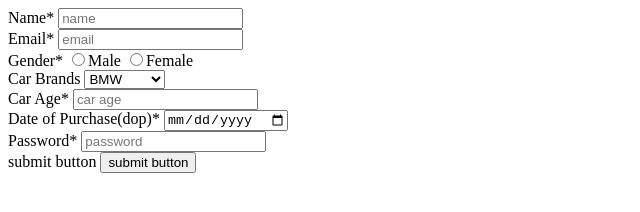
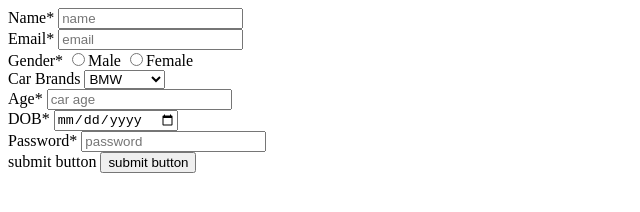
Before and after one commit to acciojob/signup-form-car-Hemanth912, a website: page main.html in a window 1280 px wide. Shown: the whole page, without its empty margins (0-640 px from the left). Drawn offline with Linux system fonts and the light colour scheme.

Commit message:
created a submission

```diff
--- a/main.html
+++ b/main.html
@@ -34,12 +34,12 @@
 		</select>
 	</div>
 	<div>
-		<label for ="carage">Car Age*</label>
+		<label for ="age">Age*</label>
 		<input type="number" id=carage name=carage value="" placeholder="car age" required>
 	</div>
 
 	<div>
-		<label for ="dop">Date of Purchase(dop)*</label>
+		<label for ="dop">DOB*</label>
 		<input type="date" id=dop name=carage value=""required>
 	</div>
 
```
